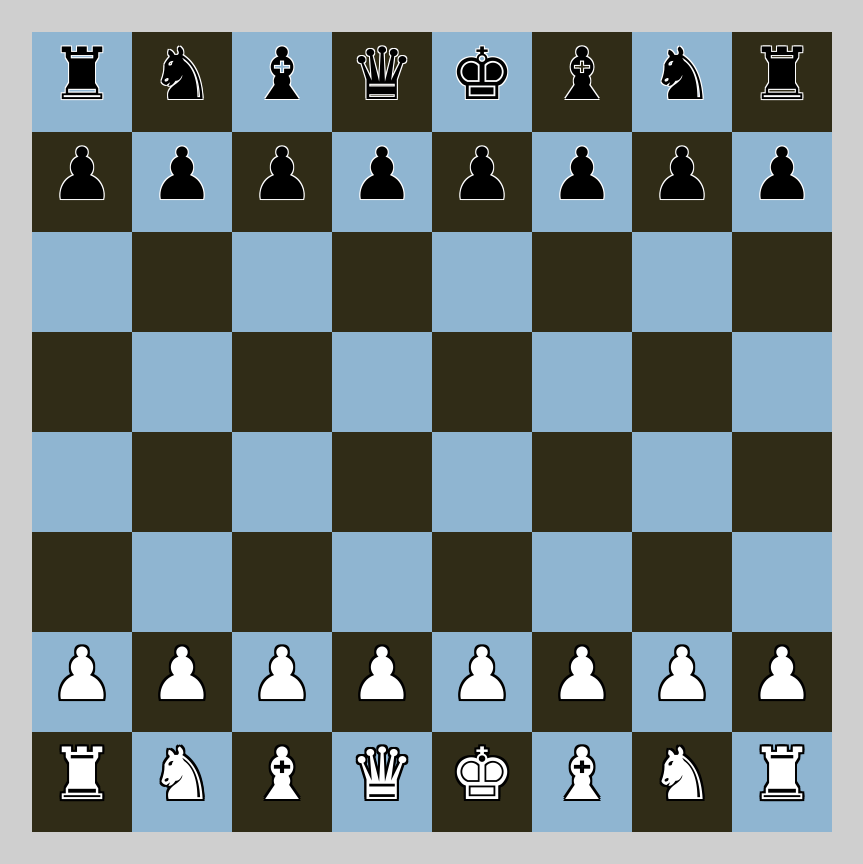
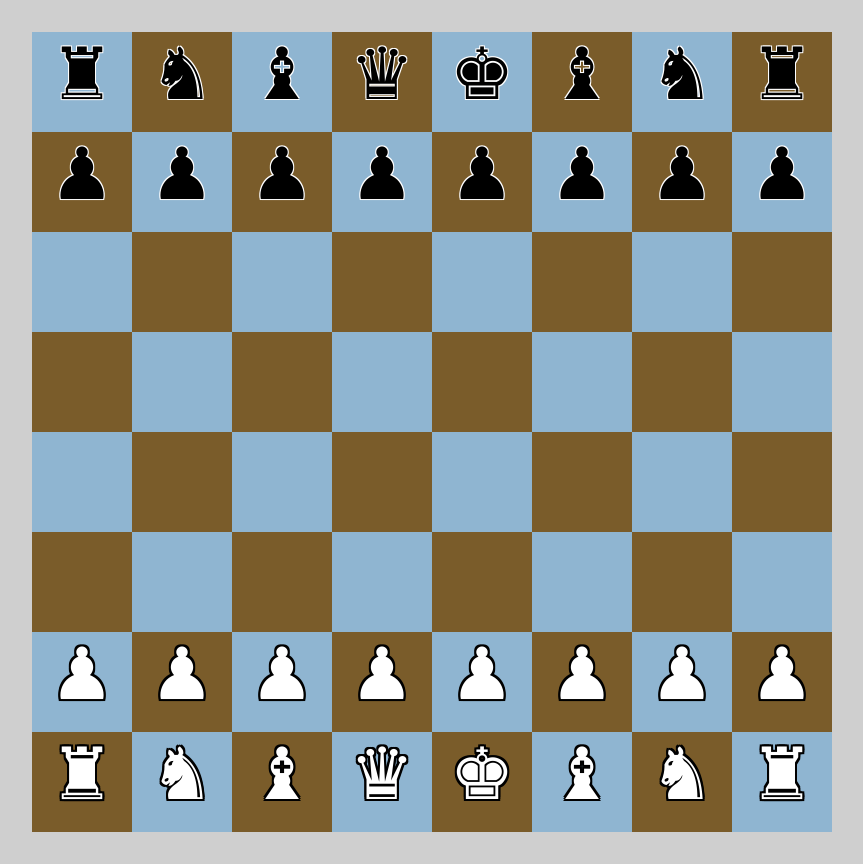
Before and after one commit to emilbratt/lonely-chess, a plain HTML site: page index.html in a window 1280 px wide. Shown: the whole page, without its empty margins (0-863 px from the left). Drawn offline with Linux system fonts and the light colour scheme.

Commit message:
Just a test (#16)

```diff
--- a/src/css/style.css
+++ b/src/css/style.css
@@ -1,6 +1,6 @@
 :root {
     --light-tile-bg: hsl(205, 42%, 69%);
-    --dark-tile-bg: hsl(050, 35%, 14%);
+    --dark-tile-bg: hsl(38, 49%, 32%);
     --bg-color: hsl(205, 0%, 81%);
     --tile-size: 100px;
     user-select: none;
```
